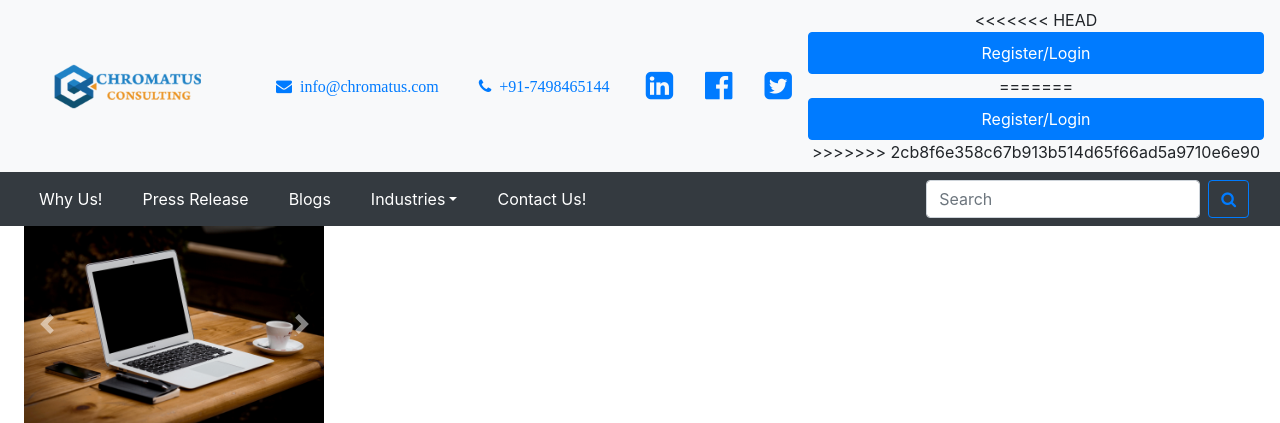
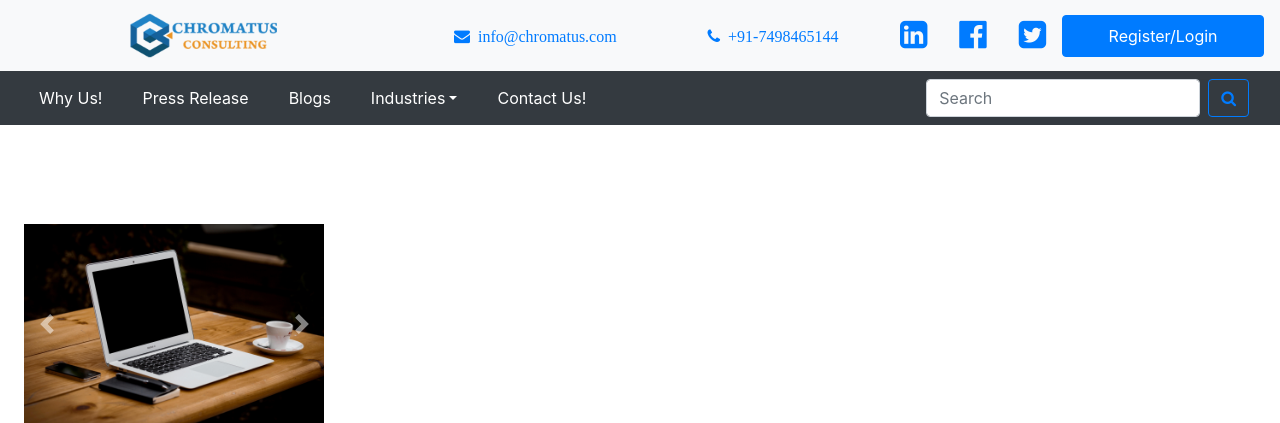
Before and after one commit to indirapimpalkhare/chromatus_php_team1, a PHP site: page /index.php in a window 1280 px wide. Shown: the top 423 px of the page. Run offline with PHP 8.4, Linux system fonts and the light colour scheme.

Commit message:
login updated

```diff
--- a/include/nav.php
+++ b/include/nav.php
@@ -28,12 +28,8 @@
           </li>
         </div>
         <li class="nav-item  ">
-<<<<<<< HEAD
 
           <a href="#" data-target="#elegantModalForm" data-toggle="modal" class="nav-link btn btn-primary " >Register/Login</a>
-=======
-          <a href="login.php" class="nav-link btn btn-primary">Register/Login</a>
->>>>>>> 2cb8f6e358c67b913b514d65f66ad5a9710e6e90
         </li>
       </div>
       </ul>
```
